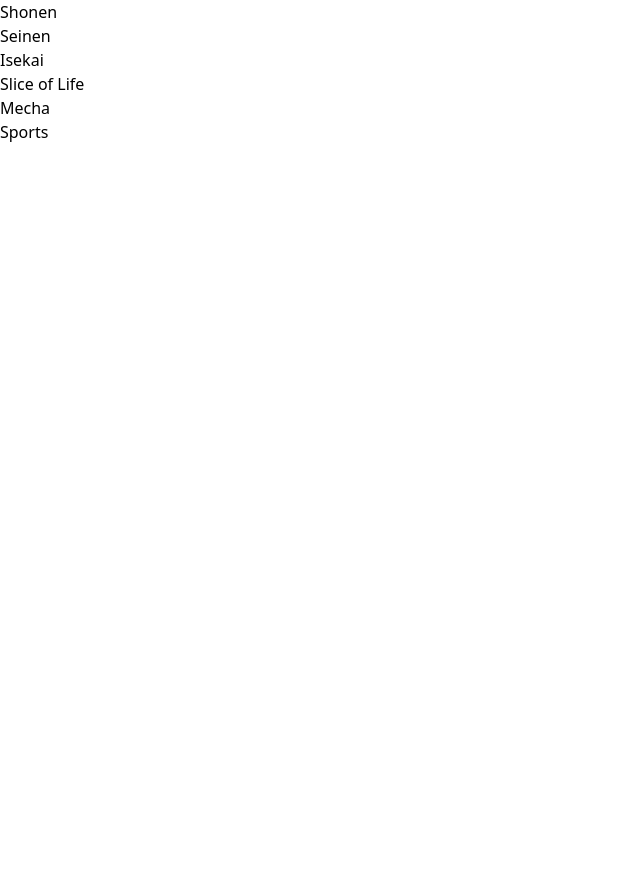
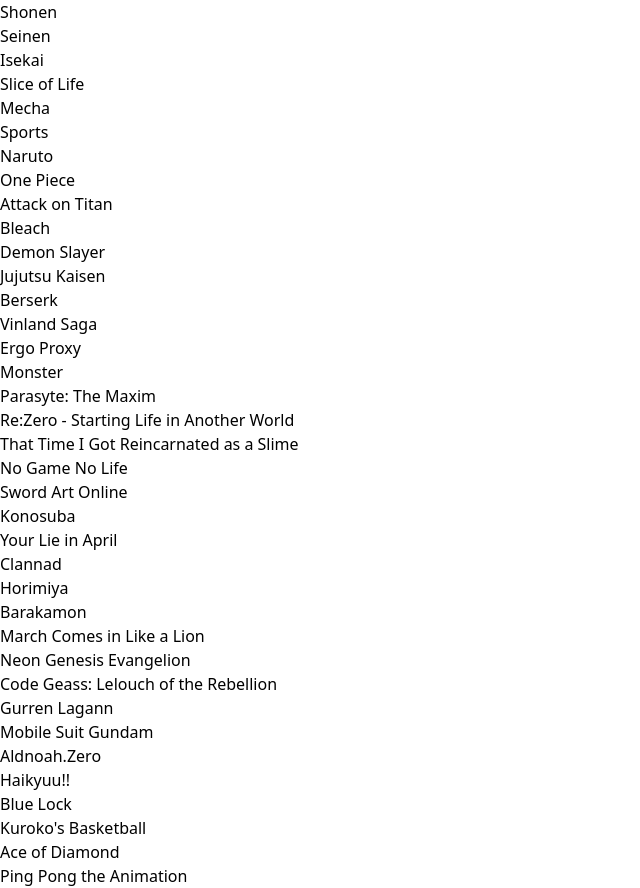
Before and after one commit to akshitchowdhury/playground, a React (Create React App) app: page / in a window 1280 px wide. Shown: the whole page, without its empty margins (0-640 px from the left). Before the commit the page ends 800 px from the top, so only its background shows below. Built offline with nearby package versions, Linux system fonts and the light colour scheme.

Commit message:
animePorta4

```diff
--- a/src/playFiles/AnimePortal/AnimePortal.jsx
+++ b/src/playFiles/AnimePortal/AnimePortal.jsx
@@ -4,6 +4,7 @@
 import animeData from './data'
 
 const AnimePortal = () => {
+    const[animeStack,setAnimeStack] = useState([])
     const[animeList,setAnimeList] = useState([])
     const[animeCategories,setAnimeCategories] = useState([])
     const animeRender = ()=>{
@@ -11,7 +12,8 @@
 
         setAnimeCategories(animeData.data.categories)
         setAnimeList(animeTitles)
-
+        setAnimeStack(animeData.data.categories.map((item)=>item.animeStack))
+        console.log(animeStack)
     }
 
     useEffect(()=>{
@@ -28,16 +30,18 @@
             </>
         ))
       }
+      {
+        animeStack.flatMap((stack,index)=>(
+            stack.map((block)=>(
+                <>
+                    <p>
+                        {block.title}
+                    </p>
+                </>
+            ))
+        ))
+      }
 
-      {/* {
-        animeList.map((anime,index)=>(
-            <>
-                <p key={index}>
-                    {anime}
-                </p>
-            </>
-        ))
-      } */}
     </div>
   )
 }
```
